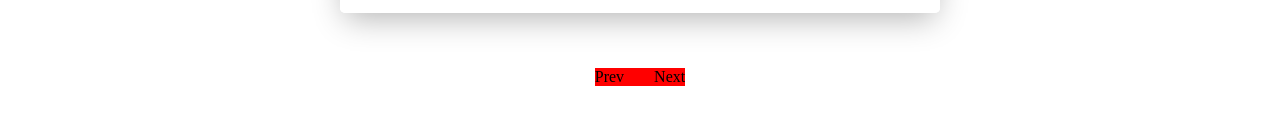
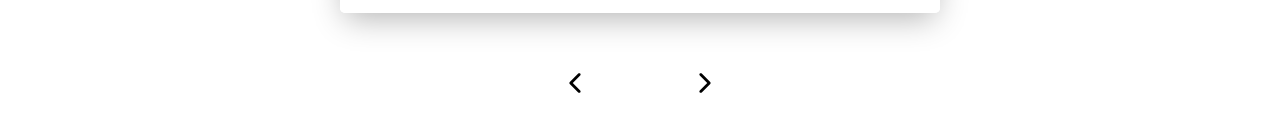
Before and after one commit to marraleks/react-animations, a React (Create React App) app: page / in a window 1280 px wide. Shown: the part 572-704 px from the top of the page. Built offline with nearby package versions, Linux system fonts and the light colour scheme.

Commit message:
added react-icons

```diff
--- a/package.json
+++ b/package.json
@@ -9,6 +9,7 @@
     "lodash": "4.17.11",
     "react": "^16.13.1",
     "react-dom": "^16.13.1",
+    "react-icons": "^3.10.0",
     "react-scripts": "3.4.1",
     "react-spring": "^8.0.27",
     "styled-components": "^5.1.0"
--- a/src/components/Slideshow/Slideshow.css
+++ b/src/components/Slideshow/Slideshow.css
@@ -53,10 +53,9 @@
 }
 
 .slideshow-controls{
-  background-color: red;
   position: absolute;
   display: grid;
   grid-auto-flow: column;
-  gap: 30px;
+  gap: 100px;
   top: 80%;
 }
--- a/src/components/Slideshow/Slideshow.js
+++ b/src/components/Slideshow/Slideshow.js
@@ -1,5 +1,6 @@
 import React, { useState } from 'react';
 import './Slideshow.css'
+import { IoIosArrowBack, IoIosArrowForward } from "react-icons/io";
 import ScrollContainer from '../ScrollContainer/ScrollContainer'
 
 
@@ -64,8 +65,8 @@ const hoverImg = () => {
             </div>
 
             <div className="slideshow-controls">
-                <div onClick={goToPrev}>Prev</div>
-                <div onClick={goToNext}>Next</div>
+                <IoIosArrowBack onClick={goToPrev} size="30"/>
+                <IoIosArrowForward onClick={goToNext} size="30"/>
             </div>
             <ScrollContainer
             open={props.open}
```
Also changed, not shown: 1 other file (tests, documents, lock files or other folders).
